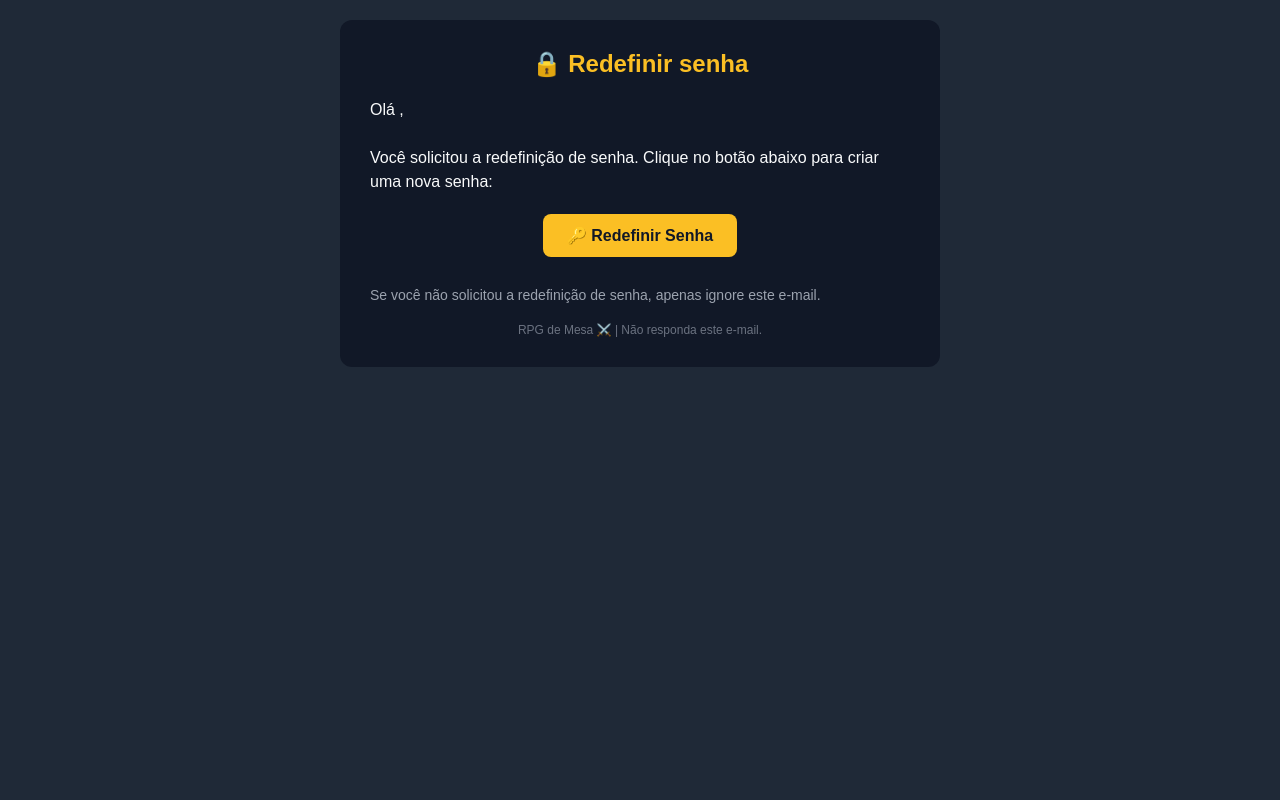
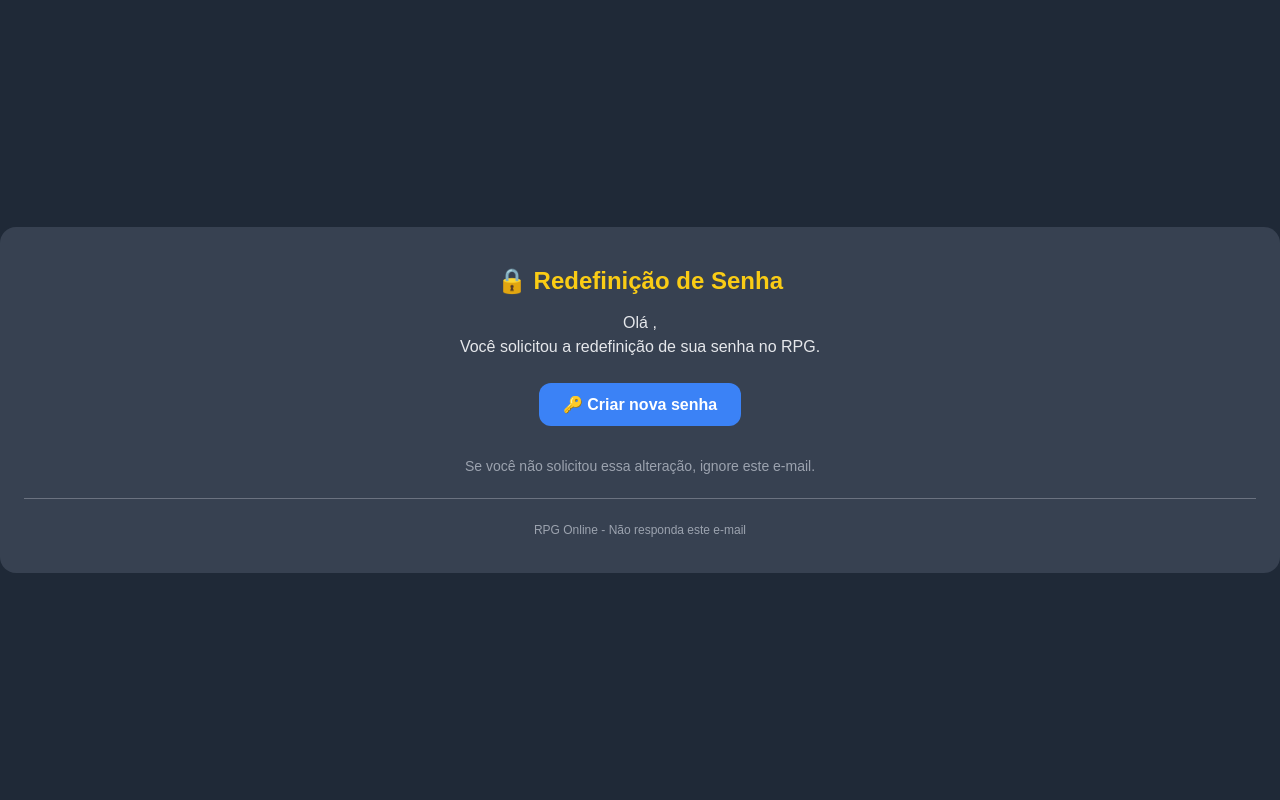
Before and after one commit to BrunoReis136/corujal_rpg, a Flask app: template templates/password_reset_email.html in a window 1280 px wide. Run offline with Flask 3, Linux system fonts and the light colour scheme; the template is opened without the code that fills it, so the values that code supplies are empty.

Commit message:
Update password_reset_email.html

```diff
--- a/templates/password_reset_email.html
+++ b/templates/password_reset_email.html
@@ -1,41 +1,32 @@
 <!DOCTYPE html>
-<html lang="pt-br">
+<html lang="pt-BR">
 <head>
   <meta charset="UTF-8">
-  <title>Redefinição de senha</title>
+  <title>Redefinição de Senha - RPG</title>
 </head>
-<body style="background-color:#1f2937; font-family:Arial, sans-serif; color:#f9fafb; margin:0; padding:0;">
-  <table width="100%" cellpadding="0" cellspacing="0" style="padding:20px 0;">
+<body style="font-family: Arial, sans-serif; background-color: #1f2937; margin:0; padding:0; color:#f9fafb;">
+  <table width="100%" cellpadding="0" cellspacing="0" style="height:100vh;">
     <tr>
-      <td align="center">
-        <table width="600" cellpadding="0" cellspacing="0" style="background-color:#111827; border-radius:12px; padding:30px;">
+      <td align="center" valign="middle">
+        <table width="100%" max-width="600" cellpadding="0" cellspacing="0" style="background-color:#374151; border-radius:16px; padding:24px; text-align:center;">
           <tr>
-            <td align="center" style="padding-bottom:20px;">
-              <h1 style="color:#fbbf24; font-size:24px; margin:0;">🔒 Redefinir senha</h1>
-            </td>
-          </tr>
-          <tr>
-            <td style="padding-bottom:20px; font-size:16px; line-height:1.5;">
-              Olá <strong>{{ user.username }}</strong>,<br><br>
-              Você solicitou a redefinição de senha. Clique no botão abaixo para criar uma nova senha:
-            </td>
-          </tr>
-          <tr>
-            <td align="center" style="padding-bottom:30px;">
+            <td>
+              <h1 style="color:#facc15; font-size:24px; margin-bottom:16px;">🔒 Redefinição de Senha</h1>
+              <p style="color:#e5e7eb; font-size:16px; line-height:1.5; margin-bottom:24px;">
+                Olá <strong>{{ user.username }}</strong>,<br>
+                Você solicitou a redefinição de sua senha no RPG.
+              </p>
               <a href="{{ reset_url }}"
-                 style="background-color:#fbbf24; color:#111827; text-decoration:none; font-weight:bold; padding:12px 24px; border-radius:8px; display:inline-block; font-size:16px;">
-                🔑 Redefinir Senha
+                 style="display:inline-block; background-color:#3b82f6; color:#ffffff; text-decoration:none; padding:12px 24px; border-radius:12px; font-weight:bold; margin-bottom:16px;">
+                 🔑 Criar nova senha
               </a>
-            </td>
-          </tr>
-          <tr>
-            <td style="font-size:14px; color:#9ca3af;">
-              Se você não solicitou a redefinição de senha, apenas ignore este e-mail.
-            </td>
-          </tr>
-          <tr>
-            <td align="center" style="padding-top:20px; font-size:12px; color:#6b7280;">
-              RPG de Mesa ⚔️ | Não responda este e-mail.
+              <p style="color:#9ca3af; font-size:14px; margin-top:16px;">
+                Se você não solicitou essa alteração, ignore este e-mail.
+              </p>
+              <hr style="border:none; border-top:1px solid #6b7280; margin:24px 0;">
+              <p style="color:#9ca3af; font-size:12px;">
+                RPG Online - Não responda este e-mail
+              </p>
             </td>
           </tr>
         </table>
```
